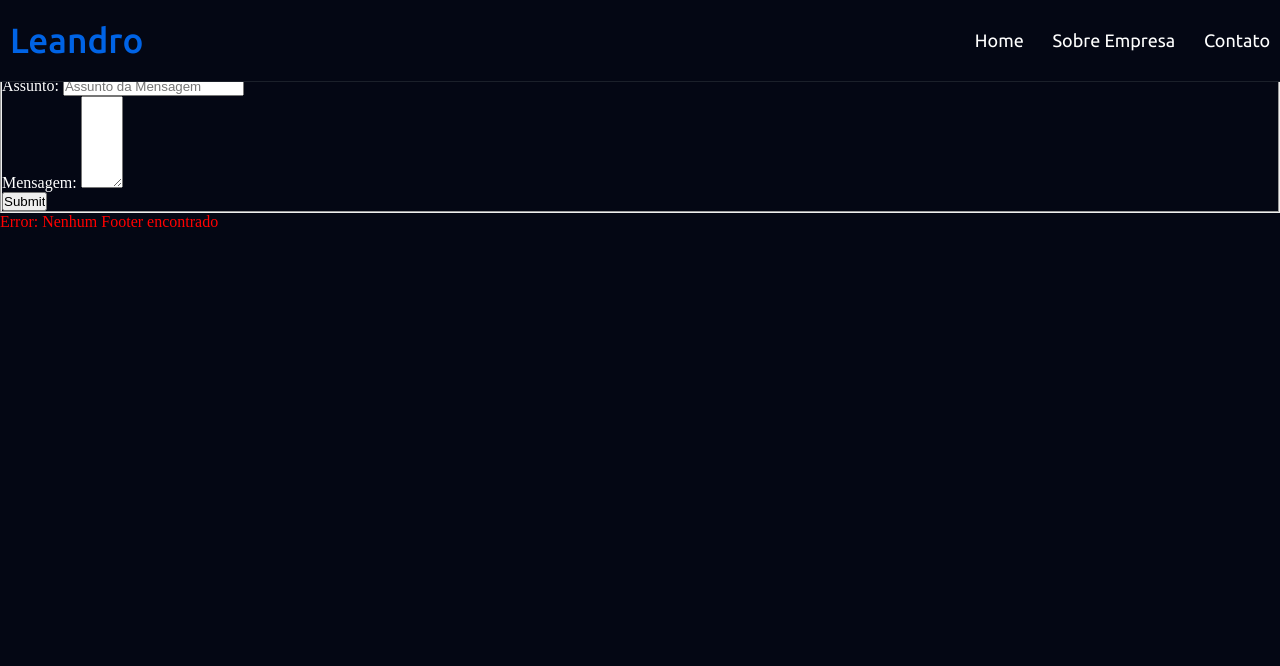
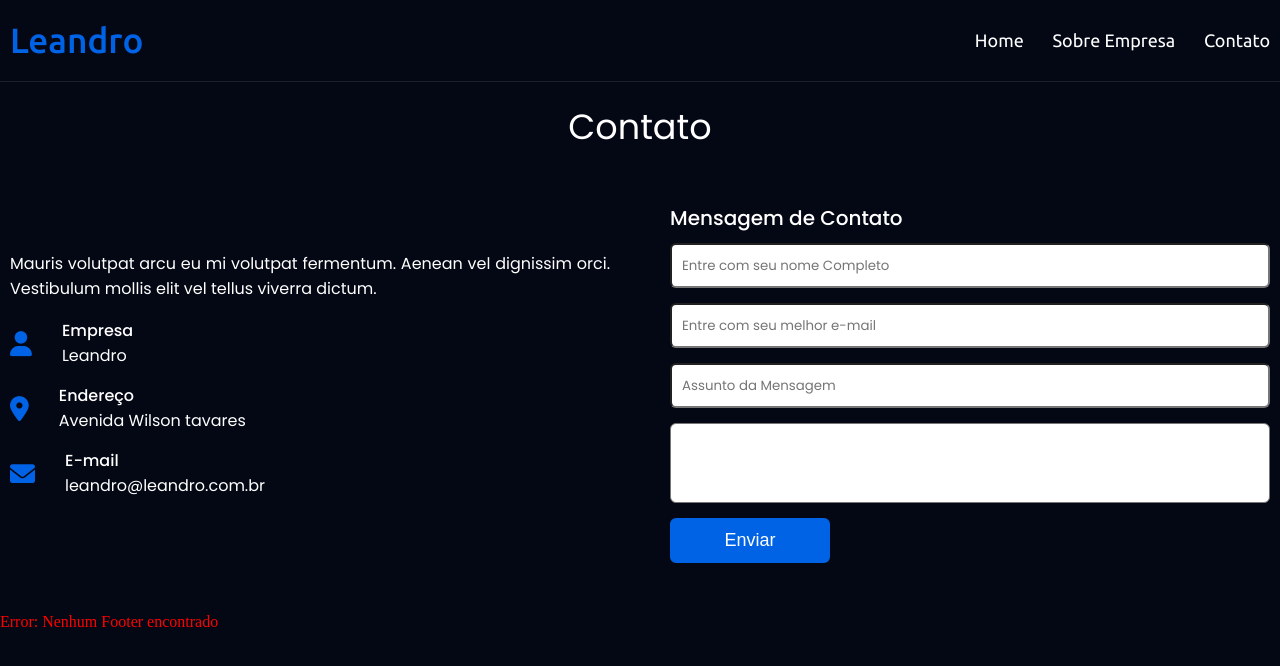
Before and after one commit to leo-leosantos/site-php-oo, a PHP site: page /site/contato in a window 1280 px wide. Shown: the top 666 px of the page. Run offline with PHP 8.4, Linux system fonts and the light colour scheme; data that the repository does not hold is empty.

Commit message:
217 - integrar o layout da pagina contato no site

```diff
--- a/app/sts/Controllers/Contato.php
+++ b/app/sts/Controllers/Contato.php
@@ -9,6 +9,7 @@ if (!defined('C7E3L8K9E5')) {
 }
 
 use Core\ConfigView;
+use Sts\Models\StsFooter;
 use Sts\Models\StsContato;
 
 class Contato  //CONTROLLER
@@ -34,6 +35,9 @@ class Contato  //CONTROLLER
             }
         }
 
+        $footer = new StsFooter();
+        $this->data['footer'] =  $footer->index();
+
         $loadView = new ConfigView("sts/Views/contato/contato", $this->data);
         $loadView->loadView();
     }
--- a/app/sts/Views/contato/contato.php
+++ b/app/sts/Views/contato/contato.php
@@ -13,48 +13,83 @@ if (isset($this->data['form'])) {
     $valueForm = $this->data['form'];
     extract($valueForm);
 }
+?>
+<section class="contact">
+    <div class="max-width">
+        <h2 class="title">Contato</h2>
+        <div class="contact-content">
+            <div class="column left">
+                <p>Mauris volutpat arcu eu mi volutpat fermentum. Aenean vel dignissim orci. Vestibulum mollis elit vel tellus viverra dictum.</p>
+                <div class="icons">
+                    <div class="row">
+                        <i class="fa-solid fa-user"></i>
+                        <div class="info">
+                            <div class="head">
+                                Empresa
+                            </div>
+                            <div class="sub-title">
+                                Leandro
+                            </div>
+                        </div>
+                    </div>
 
+                    <div class="row">
+                        <i class="fa-solid fa-location-dot"></i>
+                        <div class="info">
+                            <div class="head">
+                                Endereço
+                            </div>
+                            <div class="sub-title">
+                                Avenida Wilson tavares
+                            </div>
+                        </div>
+                    </div>
 
+                    <div class="row">
+                        <i class="fa-solid fa-envelope"></i>
+                        <div class="info">
+                            <div class="head">
+                                E-mail
+                            </div>
+                            <div class="sub-title">
+                                leandro@leandro.com.br
+                            </div>
+                        </div>
+                    </div>
+                </div>
+            </div>
+
+            <div class="column right">
+                <div class="text">
+                    Mensagem de Contato
+                </div>
+                <form action="" method="post">
+                    <?php
                         if (isset($_SESSION['msg'])) {
-
                             echo $_SESSION['msg'];
                             unset($_SESSION['msg']);
                         }
-
                     ?>
-
-
-<div class="container">
-    <h1 class="mb-3 mt-3 text-info">Entre em Contato</h1>
-    <form action="" method="post" class="form-group">
-        <fieldset>
-            <div class="mb-3">
-                <label class="form-label" for="name">Nome:</label>
-                <input type="text" name="name" id="name" placeholder="Entre com seu nome Completo" value="<?php if (isset($name)) echo $name ?? '' ?>" class="form-control">
+                    <div class="fields">
+                        <div class="field name">
+                            <input type="text" name="name" id="name" placeholder="Entre com seu nome Completo" value="<?php if (isset($name)) echo $name ?? '' ?>">
                         </div>
-
-            <div class="mb-3">
-                <label class="form-label" for="email">E-mail:</label>
-                <input type="email" name="email" id="email" placeholder="Entre com seu melhor e-mail" value="<?php if (isset($email)) echo $email  ?? '' ?>" class="form-control">
+                        <div class="field email">
+                            <input type="email" name="email" id="email" placeholder="Entre com seu melhor e-mail" value="<?php if (isset($email)) echo $email  ?? '' ?>">
                         </div>
-
-            <div class="mb-3">
-                <label class="form-label" for="subject">Assunto:</label>
-                <input type="text" name="subject" id="subject" placeholder="Assunto da Mensagem" value="<?php if (isset($subject)) echo $subject  ?? '' ?>" class="form-control">
                     </div>
-
-
-            <div class="mb-3">
-                <label class="form-label" for="content">Mensagem:</label>
-                <textarea name="content" id="content" placeholder="conteudo da mensagem" rows="6" cols="3" class="form-control">
-                        <?php if (isset($subject)) echo $subject  ?? '' ?>
-                </textarea>
+                    <div class="field">
+                        <input type="text" name="subject" id="subject" placeholder="Assunto da Mensagem" value="<?php if (isset($subject)) echo $subject  ?? '' ?>">
                     </div>
-
-            <div class="mb-3">
-                <input type="submit" name="AddContMsg" id="AddContMsg" class="btn btn-primary"></input>
+                    <div class="field textarea">
+                        <textarea name="content" id="content" placeholder="conteudo da mensagem" rows="6" cols="3">
+                        <?php if (isset($subject)) echo $subject  ?? '' ?></textarea>
                     </div>
-
-        </fieldset>
+                    <div class="button-area">
+                        <button type="submit" name="AddContMsg" id="AddContMsg" value="Enviar">Enviar</button>
+                    </div>
                 </form>
             </div>
+        </div>
+    </div>
+</section>
--- a/app/sts/assets/css/custom.css
+++ b/app/sts/assets/css/custom.css
@@ -13,6 +13,12 @@
     --first-color: #08132f;
     --second-color: #090b13;
     --third-color: #1b202a;
+    --bg-alert-danger: #f8d7da;
+    --color-alert-danger: #842029;
+    --border-alert-danger: #f5c2c7;
+    --bg-alert-success: #d1e7dd;
+    --color-alert-success: #0f5132;
+    --border-alert-success: #badbcc;
 }
 
 body {
@@ -603,3 +609,21 @@ footer span a:hover {
 
 
 /* Fim da pagina contato */
+
+/* inicio mensangem de alerta */
+.alert-danger {
+    background-color:  var(--bg-alert-danger);
+    color: var(--color-alert-danger);
+    margin: 10px 0;
+    border: 1px solid var(--bg-alert-danger);
+    padding: 7px;
+}
+
+.alert-success {
+    background-color:  var(--bg-alert-success);
+    color: var(--color-alert-success);
+    margin: 10px 0;
+    border: 1px solid var(--bg-alert-success);
+    padding: 7px;
+}
+/* fim  mensangem de alerta */
--- a/app/sts/assets/js/custom.js
+++ b/app/sts/assets/js/custom.js
@@ -1,3 +1,7 @@
+if(window.history.replaceState){
+    window.history.replaceState(null, null, window.location.href);
+}
+
 document.querySelector('#menu-btn').addEventListener('click', function() {
     //console.log("Menu");
 
```
Lines whose indentation alone changed are shown as unchanged.
